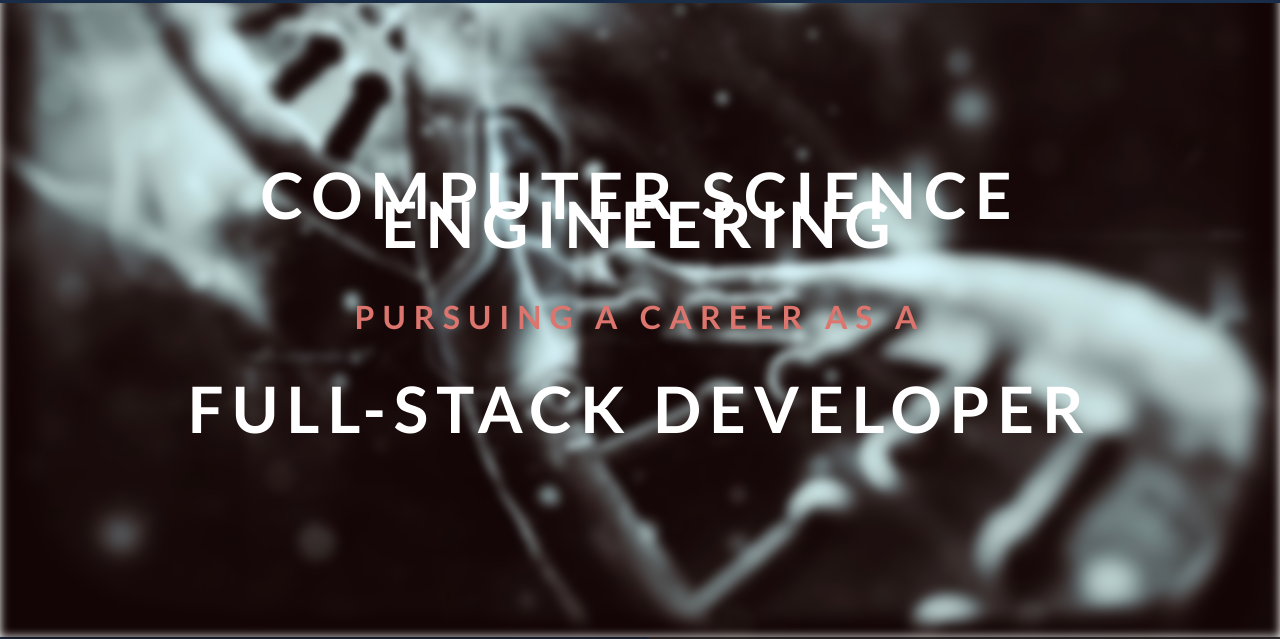
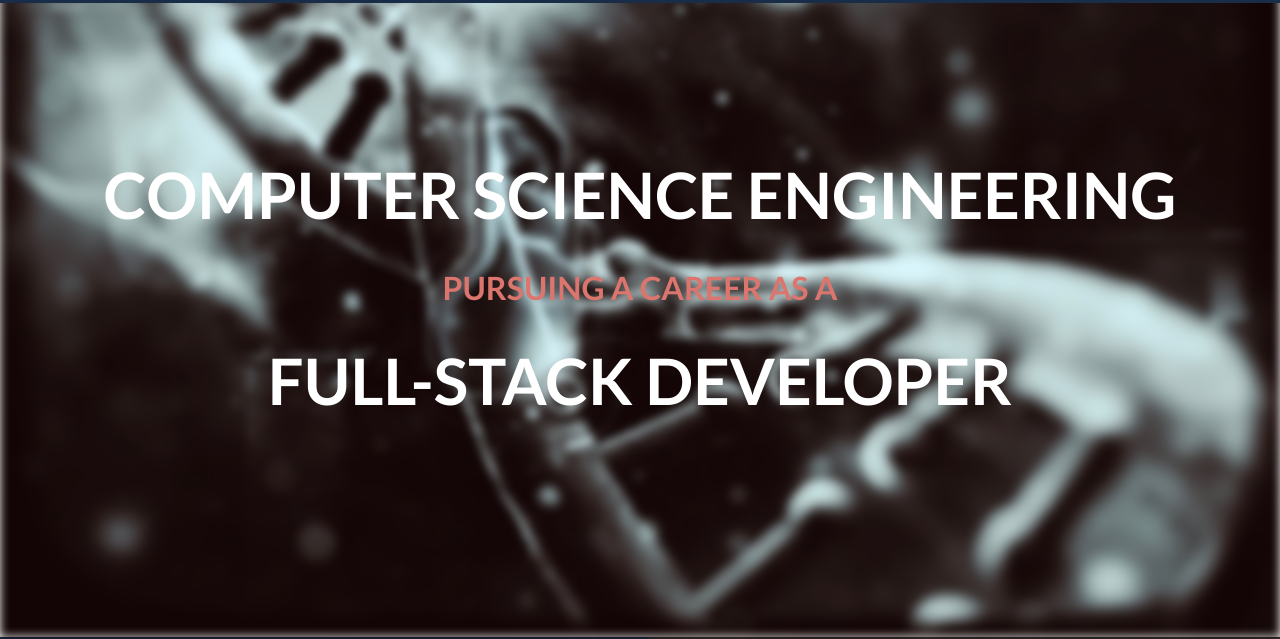
Before and after one commit to DutchMon/Portfolio-Website, a plain HTML site: page index.html in a window 1280 px wide. Shown: the part 163-802 px from the top of the page. Drawn offline with Linux system fonts and the light colour scheme.

Commit message:
better font style

```diff
--- a/assets/css/parallax.css
+++ b/assets/css/parallax.css
@@ -20,9 +20,7 @@
     top: 35%;
     width: 100%;
     text-align: center;
-    font-size: 20px;
-    letter-spacing: 8px;
-
+    font-size: 30px;
     text-transform: uppercase;
     vertical-align: -webkit-baseline-middle;
   }
```
